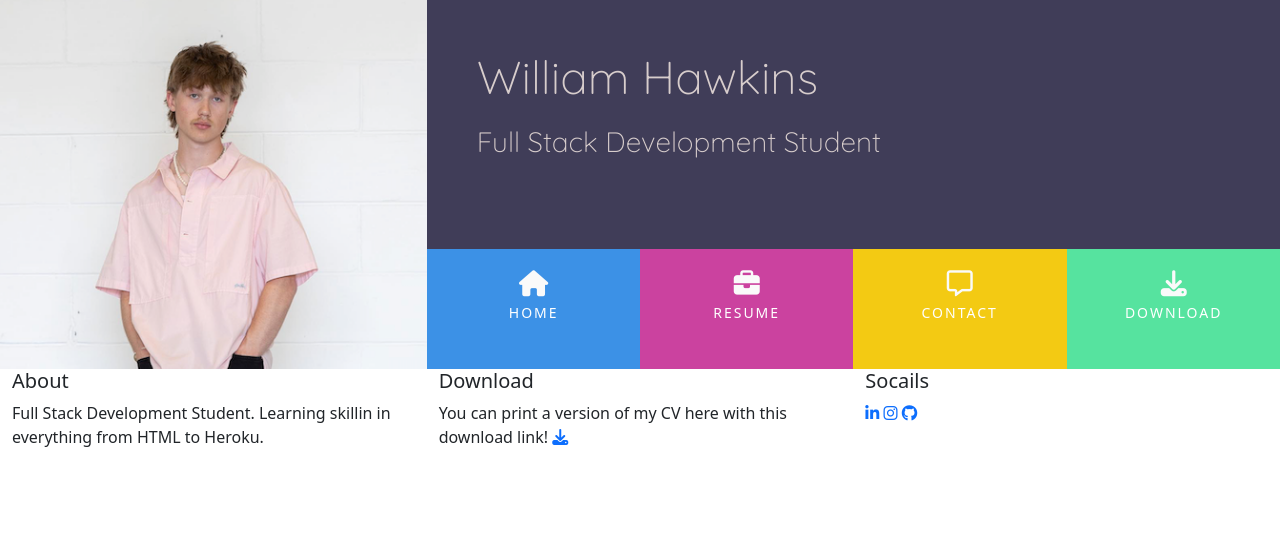
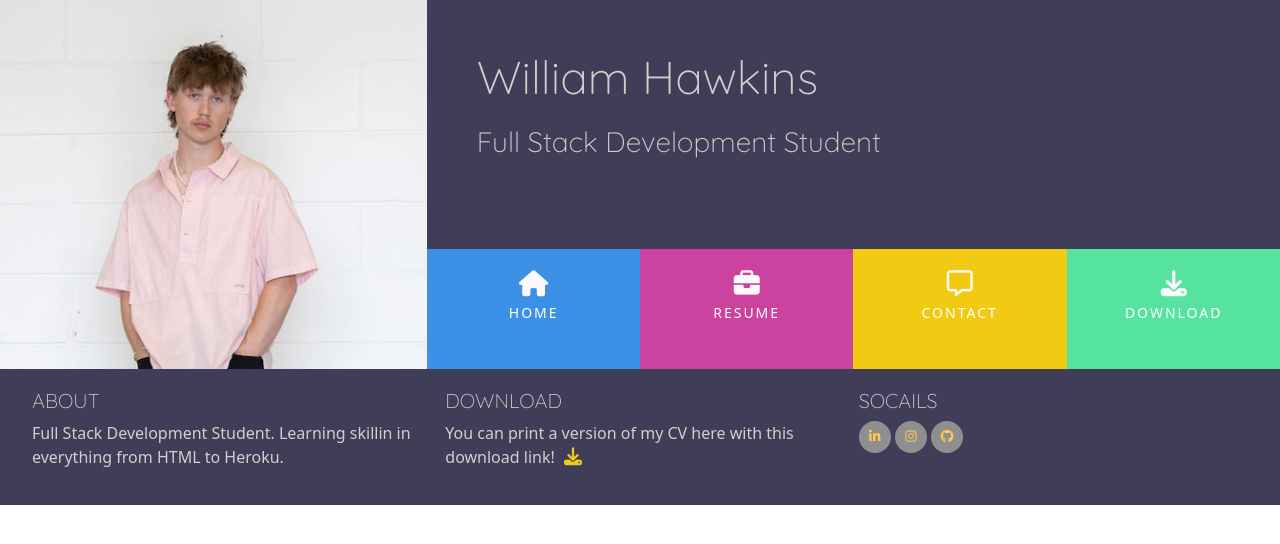
Before and after one commit to Willr-hawkins/William-hawkins-resume, a plain HTML site: page index.html in a window 1280 px wide. Drawn offline with nearby package versions, Linux system fonts and the light colour scheme.

Commit message:
Add stlyes to the footer

```diff
--- a/assets/css/style.css
+++ b/assets/css/style.css
@@ -23,7 +23,49 @@
     background-color: #56E39F;
 }
 
-/* -------------------------------------- Heading */
+/* --------------------------------------------- Special paddings/margins/text */
+
+h1,
+h2,
+h3,
+h4 {
+    margin: 0;
+}
+
+.uppercase {
+    text-transform: uppercase;
+}
+
+.general-sub {
+    font-family: "Quicksand", sans-serif;
+    font-weight: 300;
+    color: #D7CDCC;
+}
+
+.inline-block {
+    display: inline-block;
+}
+
+.row-table {
+    display: table;
+}
+
+.section-column {
+    display: table-cell;
+    padding: 0 30px 30px;
+    float: none;
+}
+
+.history-heading,
+.section-heading {
+    font-family: "Quicksand", sans-serif;
+    font-weight: 300;
+    margin-top: 25px;
+    margin-bottom: 40px;
+}
+
+
+/* --------------------------------------------- Heading */
 
 header {
     margin: 0;
@@ -110,9 +152,61 @@ header {
     letter-spacing: 2px;
 }
 
-/* -------------------------------------- Hover .css */
+/* --------------------------------------------- Hover .css */
 
 .hvr-sweep-to-bottom:before {
     background: rgba(0, 0, 0, 0.2);
     height: 120px;
 }
+
+/* --------------------------------------------- Footer */
+
+footer {
+    background-color: #403D58;
+    color: #D7CDCC;
+    min-height: 120px;
+    margin: 0;
+}
+
+.cv-docx i {
+    font-size: 18px;
+    color: #F3CA13;
+    text-align: center;
+    padding-left: 5px;
+    transition: all 0.35s ease-in-out;
+    -moz-transition: all 0.35s ease-in-out;
+    -webkit-transition: all 0.35s ease-in-out;
+    -o-transition: all 0.35s ease-in-out;
+}
+
+.cv-docx i:hover {
+    color: #e84610;
+}
+
+.social-links {
+    padding-bottom: 15px;
+}
+
+.social-links li a i {
+    width: 32px;
+    height: 32px;
+    padding: 12px 0;
+    border-radius: 50%;
+    font-size: 13px;
+    line-height: 7px;
+    text-align: center;
+    color: #FFC857;
+    background: #8f8f8f;
+    transition: all 0.35s ease-in-out;
+    -moz-transition: all 0.35s ease-in-out;
+    -webkit-transition: all 0.35s ease-in-out;
+    -o-transition: all 0.35s ease-in-out;
+}
+
+.social-links li a i:hover {
+    background: #e84610;
+}
+
+#footer-details {
+    padding: 20px;
+}
--- a/index.html
+++ b/index.html
@@ -63,7 +63,7 @@
             </div>
             <div class="col-sm-4">
                 <h5 class="uppercase general-sub">Socails</h5>
-                <ul class="list-inline socail-links">
+                <ul class="list-inline social-links">
                     <li class="list-inline-item">
                         <a href="https://www.linkedin.com/in/william-hawkins-873056297/" target="_blank"><i class="fa-brands fa-linkedin-in"></i><span class="sr-only">LinkedIn</span></a>
                     </li>
```
